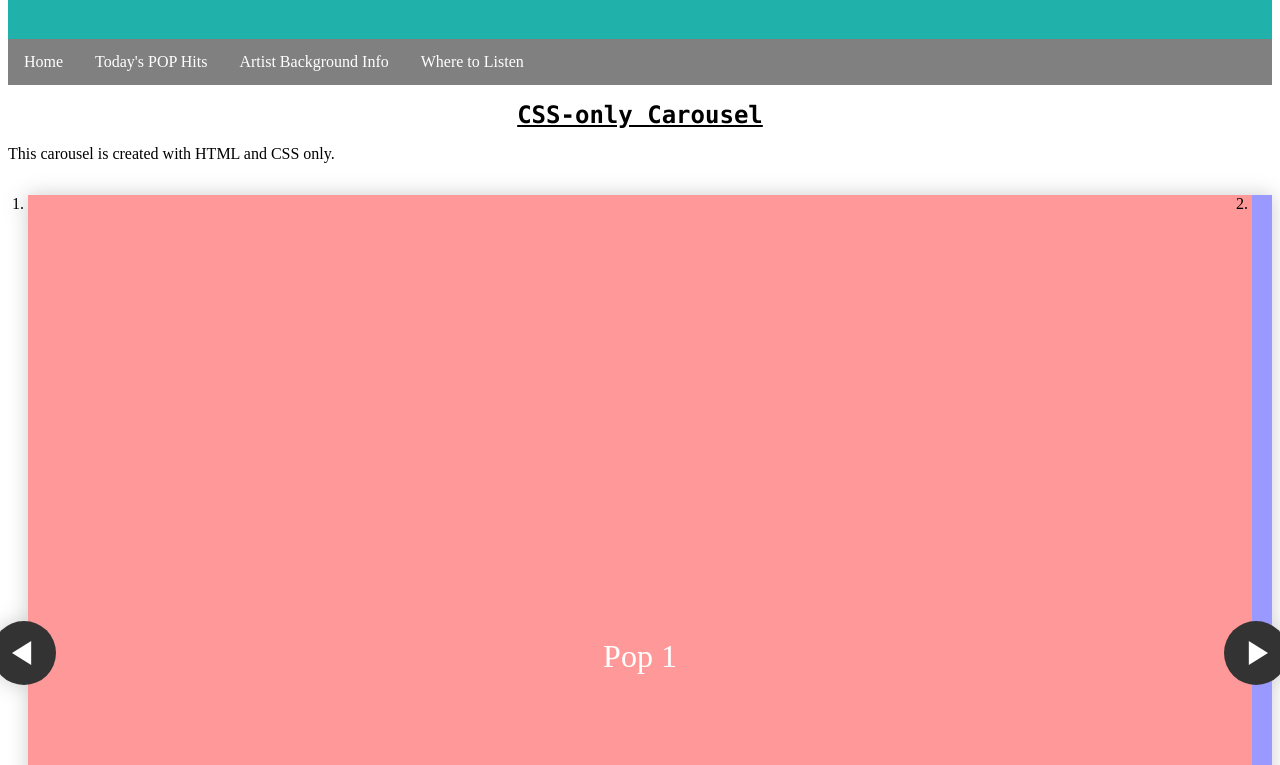
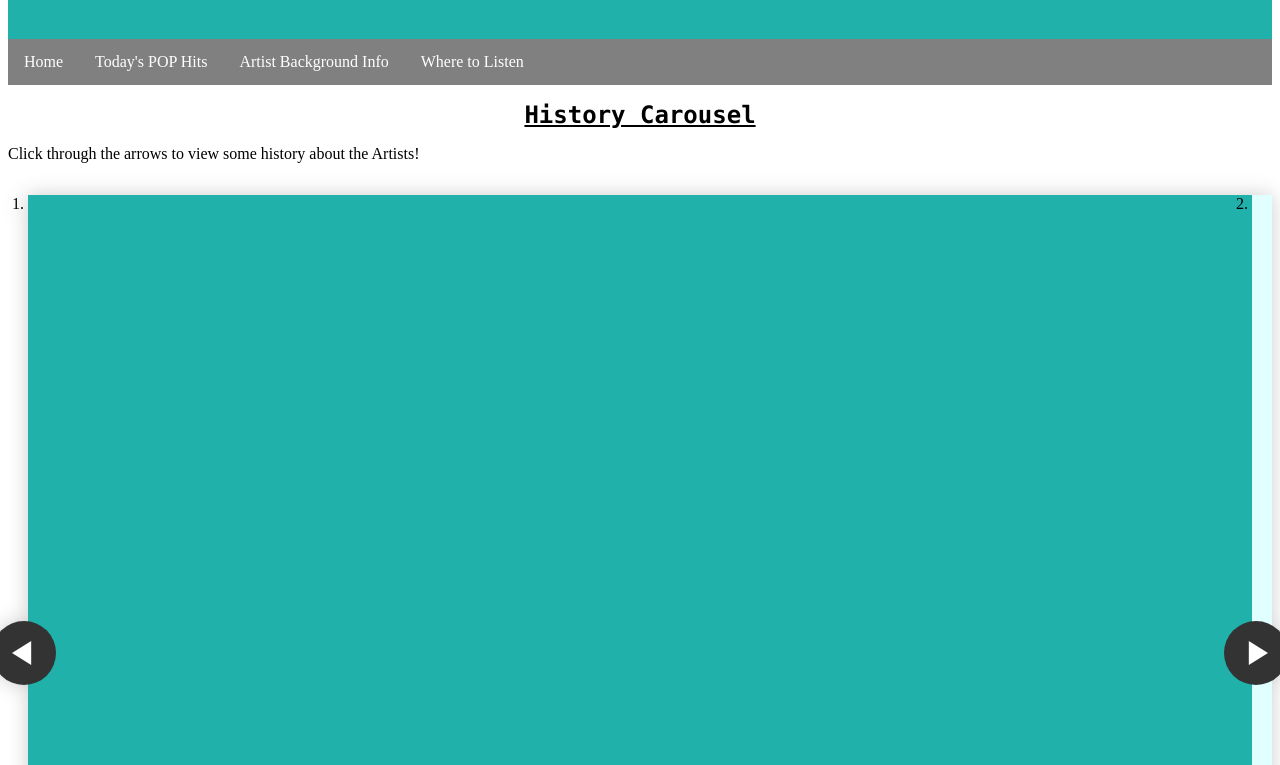
Before and after one commit to ralv4319/Group-Project-1900, a plain HTML site: page Pages/Artist_Background_Information.html in a window 1280 px wide. Shown: the part 355-1120 px from the top of the page. Drawn offline with Linux system fonts and the light colour scheme.

Commit message:
color change

```diff
--- a/CSS/style.css
+++ b/CSS/style.css
@@ -198,16 +198,16 @@ this was getting in the way*/
   position: relative;
   flex: 0 0 100%;
   width: 100%;
-  background-color: #f99;
-  counter-increment: item;
+  background-color: lightseagreen;
+  counter-increment: ;
 }
 
 .carousel__slide:nth-child(even) {
-  background-color: #99f;
+  background-color: lightcyan;
 }
 
 .carousel__slide:before {
-  content: "Pop " counter(item);
+  content: ;
   position: absolute;
   top: 50%;
   left: 50%;
@@ -229,7 +229,7 @@ this was getting in the way*/
   .carousel__snapper {
     animation-name: tonext, snap;
     animation-timing-function: ease;
-    animation-duration: 4s;
+    animation-duration: 0s;
     animation-iteration-count: infinite;
   }
 
--- a/Pages/Artist_Background_Information.html
+++ b/Pages/Artist_Background_Information.html
@@ -14,9 +14,9 @@
         <li><a href="Where_To_Listen.html">Where to Listen</a></li>
     </ul>
 
-	<h1>CSS-only Carousel</h1>
+	<h1>History Carousel</h1>
 
-<p>This carousel is created with HTML and CSS only.</p>
+<p>Click through the arrows to view some history about the Artists!</p>
 
 <section class="carousel" aria-label="Gallery">
   <ol class="carousel__viewport">
```
